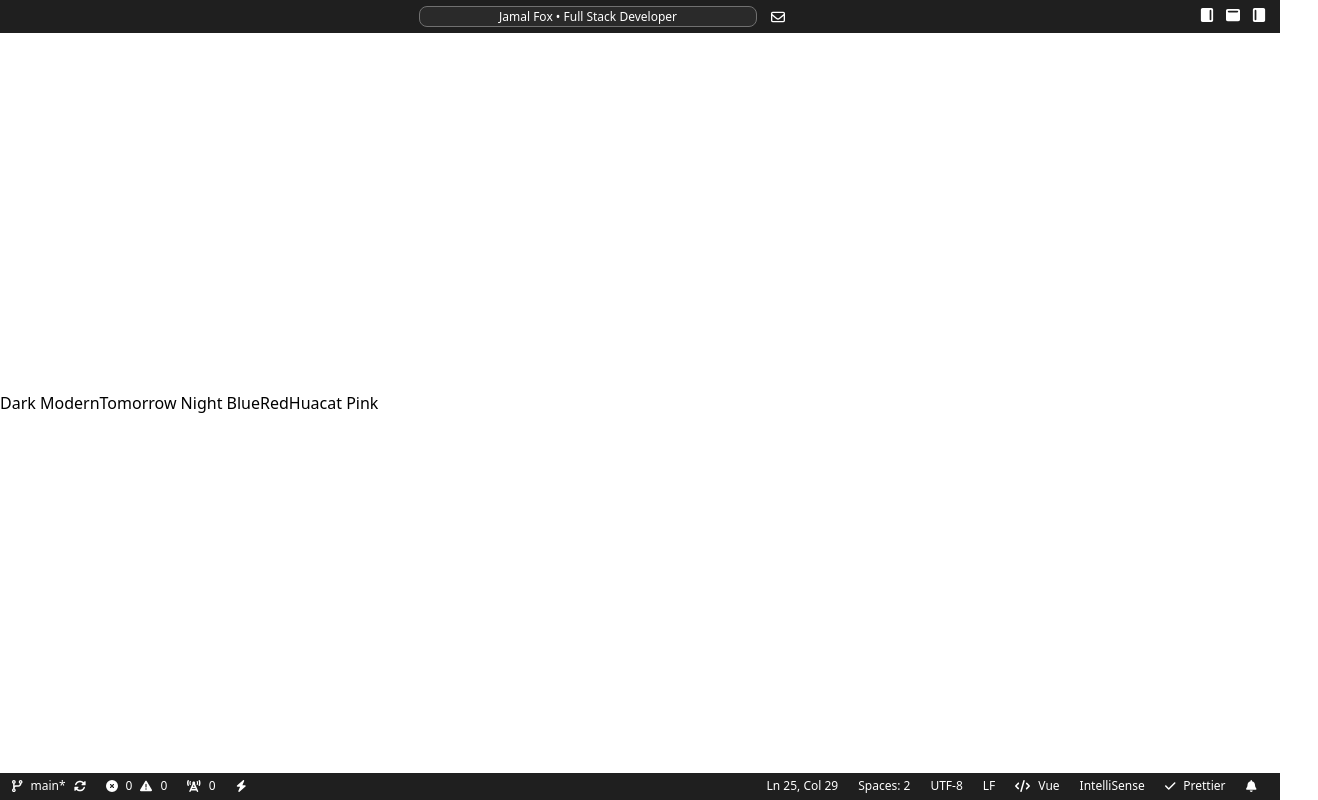
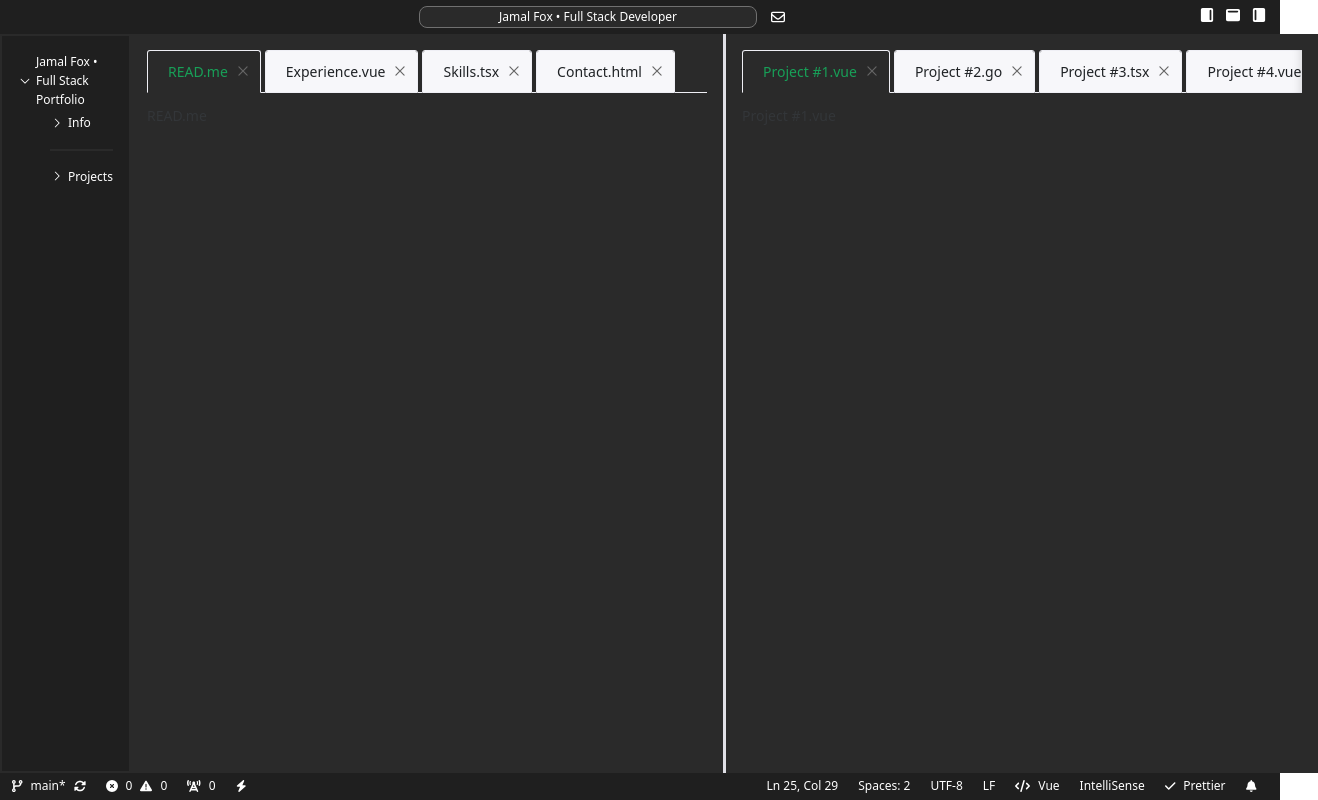
Before and after one commit to Jamalfox85/Portfolio-2025, a Vue app: page / in a window 1280 px wide. Shown: the whole page, 1318 px wide, since content can reach past the window. Built offline with nearby package versions, Linux system fonts and the light colour scheme; the HTML template or start-up script is replaced by a standard one.

Commit message:
Added sidepanel and main content panes to site

```diff
--- a/src/App.vue
+++ b/src/App.vue
@@ -1,16 +1,13 @@
 <template>
   <div class="h-screen flex flex-col">
     <Header class="mb-auto" />
-    <main>
-      <div class="theme-selector">
-        <button @click="setTheme('darkModern')">Dark Modern</button>
-        <button @click="setTheme('tomorrowNightBlue')">
-          Tomorrow Night Blue
-        </button>
-        <button @click="setTheme('red')">Red</button>
-        <button @click="setTheme('huacatPink')">Huacat Pink</button>
-      </div>
-    </main>
+    <div class="grow flex">
+      <Sidepanel />
+      <main class="grow flex">
+        <MainComponent />
+      </main>
+    </div>
+
     <Footer class="mt-auto" />
   </div>
 </template>
@@ -20,11 +17,15 @@ import { useThemeStore } from "./stores/themeStore";
 
 import Header from "./components/layout/Header.vue";
 import Footer from "./components/layout/Footer.vue";
+import Sidepanel from "./components/layout/Sidepanel.vue";
+import MainComponent from "./components/Main.vue";
 
 export default {
   components: {
     Header,
     Footer,
+    Sidepanel,
+    MainComponent,
   },
   data() {
     return {
--- /dev/null
+++ b/src/components/Main.vue
@@ -0,0 +1,89 @@
+<template lang="">
+  <div class="main_wrapper grow">
+    <n-split direction="horizontal" :max="0.75" :min="0.25">
+      <template #1>
+        <div class="p-4">
+          <n-tabs
+            v-model:value="aboutName"
+            type="card"
+            closable
+            tab-style="min-width: 80px;"
+            @close="handleClose"
+          >
+            <n-tab-pane
+              v-for="panel in aboutPanels"
+              :key="panel"
+              :tab="panel.toString()"
+              :name="panel"
+            >
+              {{ panel }}
+            </n-tab-pane>
+          </n-tabs>
+        </div>
+      </template>
+      <template #2>
+        <div class="p-4">
+          <n-tabs
+            v-model:value="projectsName"
+            type="card"
+            closable
+            tab-style="min-width: 80px;"
+            @close="handleClose"
+          >
+            <n-tab-pane
+              v-for="panel in projectPanels"
+              :key="panel"
+              :tab="panel.toString()"
+              :name="panel"
+            >
+              {{ panel }}
+            </n-tab-pane>
+          </n-tabs>
+        </div>
+      </template>
+    </n-split>
+  </div>
+</template>
+<script lang="ts">
+import { NSplit, NTabs, NTabPane } from "naive-ui";
+export default {
+  components: {
+    NSplit,
+    NTabs,
+    NTabPane,
+  },
+  data() {
+    return {
+      aboutName: "READ.me",
+      aboutPanels: ["READ.me", "Experience.vue", "Skills.tsx", "Contact.html"],
+      projectsName: "Project #1.vue",
+      projectPanels: [
+        "Project #1.vue",
+        "Project #2.go",
+        "Project #3.tsx",
+        "Project #4.vue",
+      ],
+    };
+  },
+  methods: {
+    handleClose(name: string) {
+      const aboutIndex = this.aboutPanels.findIndex((v) => name === v);
+      if (aboutIndex != -1) {
+        this.aboutPanels.splice(aboutIndex, 1);
+        this.aboutName = this.aboutPanels[0];
+      }
+
+      const projectIndex = this.projectPanels.findIndex((v) => name === v);
+      if (projectIndex != -1) {
+        this.projectPanels.splice(projectIndex, 1);
+        this.projectsName = this.projectPanels[0];
+      }
+    },
+  },
+};
+</script>
+<style lang="scss">
+.main_wrapper {
+  background: var(--theme-search-bg);
+}
+</style>
--- a/src/components/layout/Footer.vue
+++ b/src/components/layout/Footer.vue
@@ -50,7 +50,7 @@
     </div>
   </div>
 </template>
-<script>
+<script lang="ts">
 export default {};
 </script>
 <style lang="scss">
--- a/src/components/layout/Header.vue
+++ b/src/components/layout/Header.vue
@@ -25,7 +25,7 @@
     </div>
   </div>
 </template>
-<script>
+<script lang="ts">
 export default {};
 </script>
 <style lang="scss">
--- /dev/null
+++ b/src/components/layout/Sidepanel.vue
@@ -0,0 +1,83 @@
+<template lang="">
+  <div class="sidepanel_wrapper p-4">
+    <n-collapse default-expanded-names="1">
+      <n-collapse-item title="Jamal Fox • Full Stack Portfolio" name="1">
+        <n-collapse>
+          <n-collapse-item title="Info" name="1">
+            <div class="px-4">
+              <p class="cursor-pointer hover:text-blue-500 transition">
+                README.md
+              </p>
+              <p class="cursor-pointer hover:text-blue-500 transition">
+                Experience.vue
+              </p>
+              <p class="cursor-pointer hover:text-blue-500 transition">
+                Skills.tsx
+              </p>
+              <p class="cursor-pointer hover:text-blue-500 transition">
+                Contact.html
+              </p>
+            </div>
+          </n-collapse-item>
+          <n-collapse-item title="Projects" name="2">
+            <div class="px-4">
+              <p class="cursor-pointer hover:text-blue-500 transition">
+                Project #1.vue
+              </p>
+              <p class="cursor-pointer hover:text-blue-500 transition">
+                Project #2.go
+              </p>
+              <p class="cursor-pointer hover:text-blue-500 transition">
+                Project #3.tsx
+              </p>
+              <p class="cursor-pointer hover:text-blue-500 transition">
+                Project #4.vue
+              </p>
+            </div>
+          </n-collapse-item>
+        </n-collapse>
+      </n-collapse-item>
+    </n-collapse>
+  </div>
+</template>
+<script>
+import { NCollapse, NCollapseItem } from "naive-ui";
+export default {
+  components: {
+    NCollapse,
+    NCollapseItem,
+  },
+};
+</script>
+<style lang="scss">
+.sidepanel_wrapper {
+  width: 300px;
+  background-color: var(--theme-editor-bg);
+  color: var(--theme-text);
+  border: solid 2px var(--theme-bg-lighter);
+}
+.n-collapse {
+  .n-collapse-item,
+  .n-collapse-item__header-main,
+  .n-collapse-item-arrow {
+    color: var(--theme-text) !important;
+    font-size: 12px;
+    .n-base-icon,
+    .n-base-icon svg {
+      width: 14px;
+      height: 14px;
+    }
+  }
+
+  .n-collapse-item:not(:first-child) {
+    border-top: 2px solid var(--theme-bg-lighter);
+  }
+}
+
+.n-collapse
+  .n-collapse-item
+  .n-collapse-item__content-wrapper
+  .n-collapse-item__content-inner {
+  padding-top: 4px;
+}
+</style>
--- a/src/types/global.d.ts
+++ /dev/null
@@ -1,9 +0,0 @@
-import type { MessageApi } from "naive-ui";
-
-export {};
-
-declare global {
-  interface Window {
-    $message: MessageApi;
-  }
-}
```
